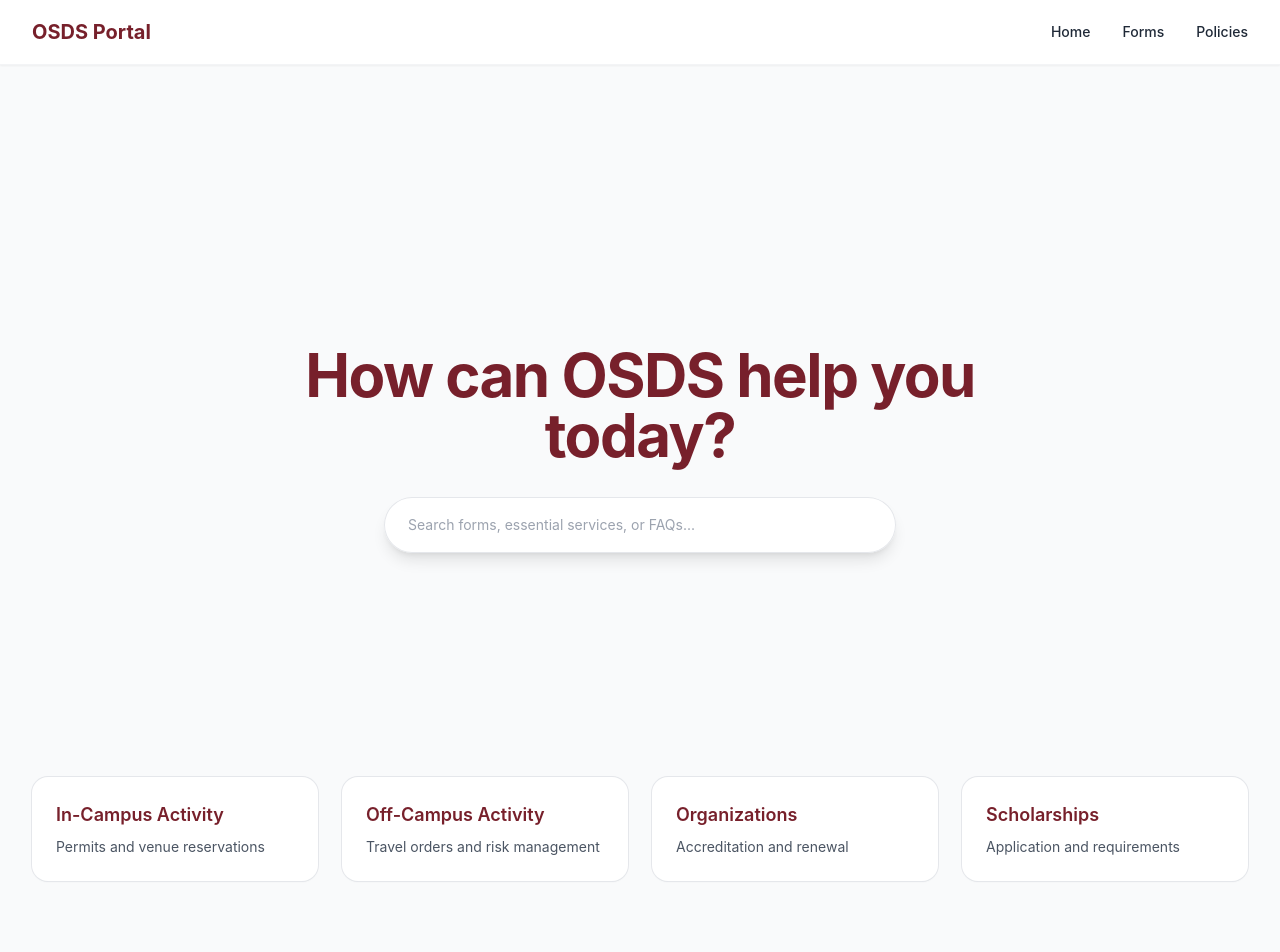
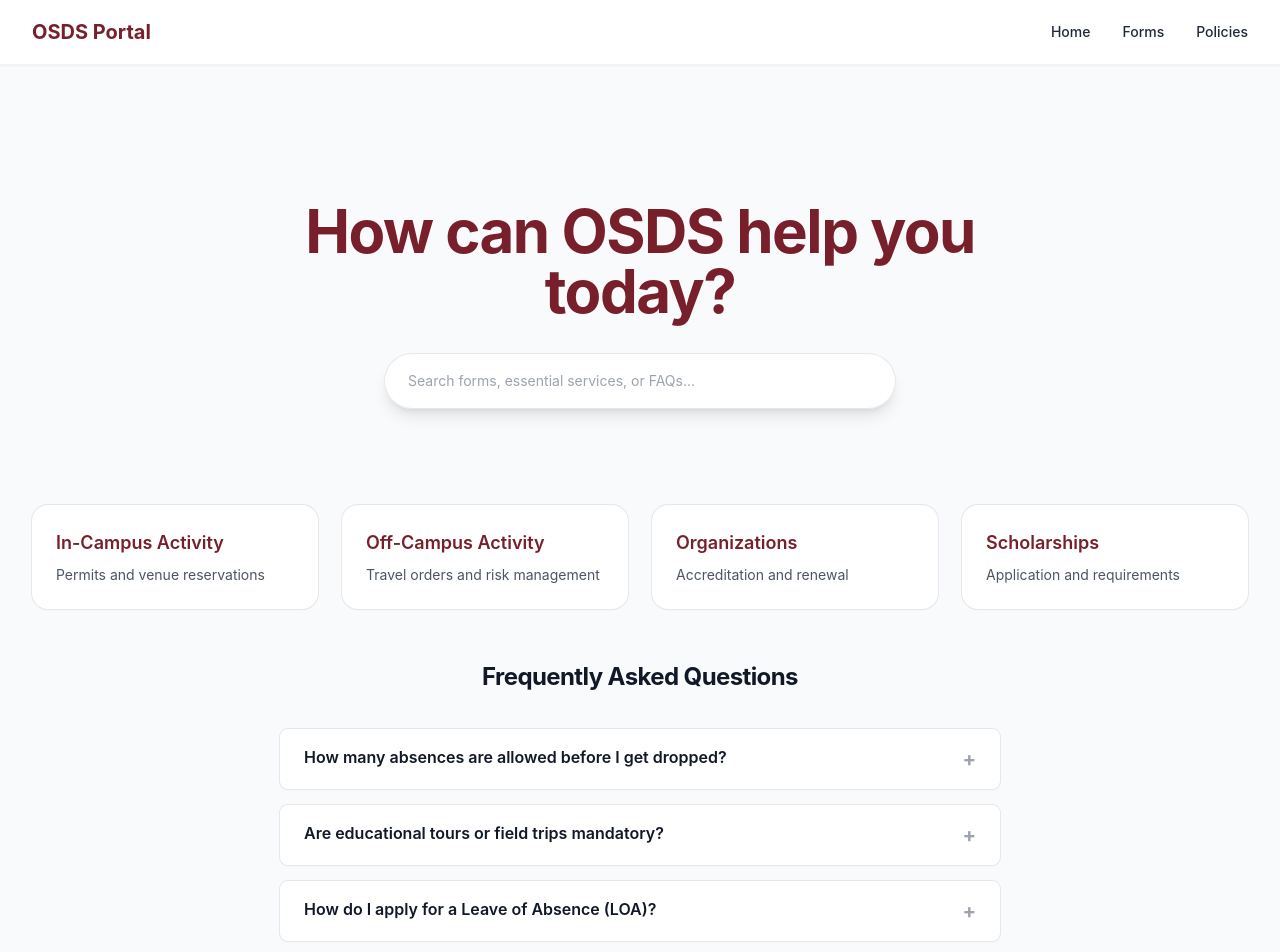
Before and after one commit to skibi11/msuiit-osds, a React (Vite) app: page / in a window 1280 px wide. Shown: the top 952 px of the page. Built offline with nearby package versions, Linux system fonts and the light colour scheme.

Commit message:
Refine layout, add FAQ section, and remove divider

```diff
--- a/src/App.jsx
+++ b/src/App.jsx
@@ -1,6 +1,7 @@
 import Navbar from './components/Navbar'
 import Hero from './components/Hero'
 import QuickActions from './components/QuickActions'
+import FAQSection from './components/FAQSection'
 
 function App() {
     return (
@@ -9,6 +10,7 @@ function App() {
             <main>
                 <Hero />
                 <QuickActions />
+                <FAQSection />
             </main>
         </div>
     )
--- /dev/null
+++ b/src/components/FAQSection.jsx
@@ -0,0 +1,63 @@
+import { useState } from 'react'
+
+const faqs = [
+    {
+        question: "How many absences are allowed before I get dropped?",
+        answer: "A student is dropped if absences reach 20% of the scheduled class hours."
+    },
+    {
+        question: "Are educational tours or field trips mandatory?",
+        answer: "No. Field trips are optional and cannot be used as a substitute for major examinations."
+    },
+    {
+        question: "How do I apply for a Leave of Absence (LOA)?",
+        answer: "You must file a written petition to your Dean. If it is for health reasons, it must be recommended by the University Physician."
+    },
+    {
+        question: "What is the grade requirement to shift courses?",
+        answer: "You generally need a GPA of at least 2.0 and must have no disciplinary record."
+    }
+]
+
+export default function FAQSection() {
+    const [openIndex, setOpenIndex] = useState(null)
+
+    const toggleFAQ = (index) => {
+        setOpenIndex(openIndex === index ? null : index)
+    }
+
+    return (
+        <div className="mx-auto max-w-3xl px-6 pb-24">
+            <h2 className="text-2xl font-bold leading-10 tracking-tight text-gray-900 mb-8 text-center">
+                Frequently Asked Questions
+            </h2>
+            <div className="space-y-4">
+                {faqs.map((faq, index) => (
+                    <div
+                        key={index}
+                        className="rounded-lg bg-white shadow-sm ring-1 ring-gray-200 overflow-hidden cursor-pointer"
+                        onClick={() => toggleFAQ(index)}
+                    >
+                        <div className="flex w-full items-start justify-between px-6 py-4 text-left">
+                            <span className={`font-semibold ${openIndex === index ? 'text-primary' : 'text-gray-900'}`}>
+                                {faq.question}
+                            </span>
+                            <span className="ml-6 flex h-7 items-center">
+                                {openIndex === index ? (
+                                    <span key="minus" className="text-primary text-xl font-bold">−</span>
+                                ) : (
+                                    <span key="plus" className="text-gray-400 text-xl font-bold">+</span>
+                                )}
+                            </span>
+                        </div>
+                        {openIndex === index && (
+                            <div className="px-6 pb-4 text-gray-600">
+                                {faq.answer}
+                            </div>
+                        )}
+                    </div>
+                ))}
+            </div>
+        </div>
+    )
+}
--- a/src/components/Hero.jsx
+++ b/src/components/Hero.jsx
@@ -1,7 +1,7 @@
 export default function Hero() {
     return (
         <div className="relative isolate px-6 pt-14 lg:px-8">
-            <div className="mx-auto max-w-2xl py-32 sm:py-48 lg:py-56 text-center">
+            <div className="mx-auto max-w-2xl pt-16 pb-20 sm:pt-20 sm:pb-24 text-center">
                 <h1 className="text-4xl font-bold tracking-tight text-primary sm:text-6xl mb-8">
                     How can OSDS help you today?
                 </h1>
--- a/src/components/QuickActions.jsx
+++ b/src/components/QuickActions.jsx
@@ -7,7 +7,7 @@ const actions = [
 
 export default function QuickActions() {
     return (
-        <div className="mx-auto max-w-7xl px-4 sm:px-6 lg:px-8 pb-24">
+        <div className="mx-auto max-w-7xl px-4 sm:px-6 lg:px-8 pb-12">
             <div className="grid grid-cols-1 gap-6 sm:grid-cols-2 lg:grid-cols-4">
                 {actions.map((action) => (
                     <div
```
